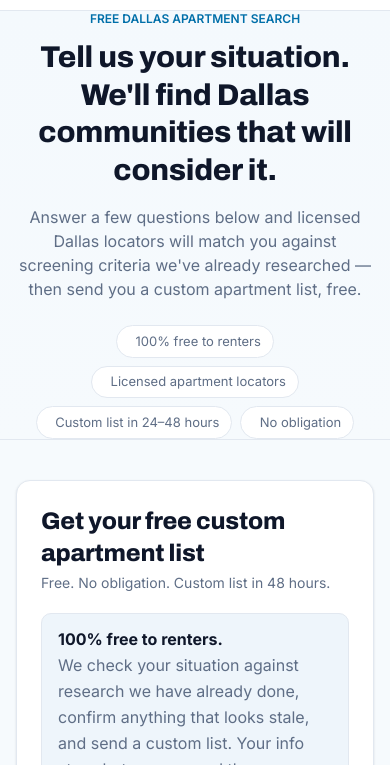
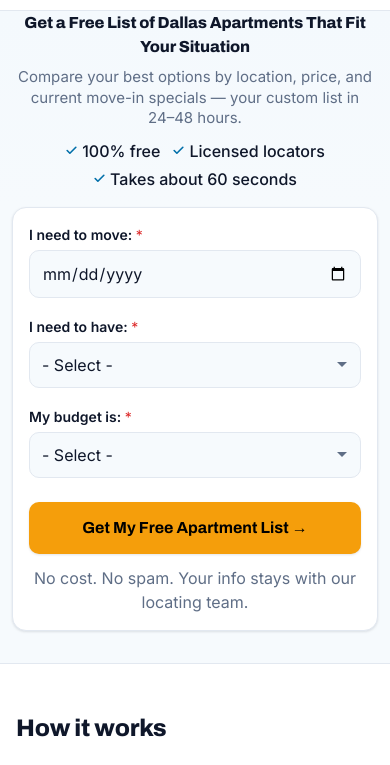
Before and after one commit to quad0028/dallasapartmentreviews, a plain HTML site: page index.html in a window 390 px wide. Shown: the part 62-827 px from the top of the page. Drawn offline with Linux system fonts and the light colour scheme.

Commit message:
Mobile-first CRO overhaul: form above the fold, tighter copy (#2)
- Compress hero to headline + one-line promise + inline trust row; on a
  390x844 phone the headline, all three initial fields, and the submit
  button are now all above the fold
- Name the deliverable everywhere: CTA is now 'Get My Free Apartment
  List', promise mentions location, price, and move-in specials
- Remove the in-card trust box, duplicate card title, and the
  browse-first exit link; add reassurance microcopy under the CTA and a
  repeat CTA after the FAQ
- Tighten How-it-works and FAQ copy; form fields, logic, and submission
  behavior unchanged (re-verified end to end)


Claude-Session: https://claude.ai/code/session_01TZ3EUtb126zygyEZCZgq9a

Co-authored-by: Ross Quade <ross@austinapartmentlocators.com>
Co-authored-by: Claude Fable 5 <noreply@anthropic.com>

```diff
--- a/index.html
+++ b/index.html
@@ -100,28 +100,24 @@
 </script>
 <main class="flex-1">
 
-<section class="hero-band border-b border-outline">
-  <div class="mx-auto max-w-3xl px-4 pt-12 pb-10 text-center">
-    <p class="text-xs font-semibold uppercase tracking-widest text-primary-600">Free Dallas apartment search</p>
-    <h1 class="heading-font mt-3 text-3xl leading-tight tracking-tight text-on-surface sm:text-4xl">
-      Tell us your situation. We'll find Dallas communities that will consider it.</h1>
-    <p class="mx-auto mt-4 max-w-xl text-on-surface-variant">
-      Answer a few questions below and licensed Dallas locators will match you against screening criteria
-      we've already researched — then send you a custom apartment list, free.</p>
-    <div class="mt-6 flex flex-wrap justify-center gap-2"><span class="trust-chip"><svg class="h-3.5 w-3.5" viewBox="0 0 24 24" fill="none" stroke="currentColor" stroke-width="2.5" stroke-linecap="round" stroke-linejoin="round" aria-hidden="true"><path d="M20 6 9 17l-5-5"/></svg>100% free to renters</span><span class="trust-chip"><svg class="h-3.5 w-3.5" viewBox="0 0 24 24" fill="none" stroke="currentColor" stroke-width="2.5" stroke-linecap="round" stroke-linejoin="round" aria-hidden="true"><path d="M20 6 9 17l-5-5"/></svg>Licensed apartment locators</span><span class="trust-chip"><svg class="h-3.5 w-3.5" viewBox="0 0 24 24" fill="none" stroke="currentColor" stroke-width="2.5" stroke-linecap="round" stroke-linejoin="round" aria-hidden="true"><path d="M20 6 9 17l-5-5"/></svg>Custom list in 24–48 hours</span><span class="trust-chip"><svg class="h-3.5 w-3.5" viewBox="0 0 24 24" fill="none" stroke="currentColor" stroke-width="2.5" stroke-linecap="round" stroke-linejoin="round" aria-hidden="true"><path d="M20 6 9 17l-5-5"/></svg>No obligation</span></div>
+<section class="hero-band">
+  <div class="mx-auto max-w-2xl px-4 pt-5 pb-4 text-center sm:pt-9 sm:pb-6">
+    <h1 class="heading-font text-[26px] leading-[1.15] tracking-tight text-on-surface sm:text-4xl">
+      Get a Free List of Dallas Apartments That Fit Your Situation</h1>
+    <p class="mx-auto mt-2 max-w-xl text-[15px] leading-snug text-on-surface-variant sm:text-base">
+      Compare your best options by location, price, and current move-in specials —
+      your custom list in 24&ndash;48 hours.</p>
+    <p class="mt-2.5 flex flex-wrap items-center justify-center gap-x-3 gap-y-1 text-[13px] font-medium text-on-surface-variant">
+      <span class="inline-flex items-center gap-1 text-on-surface"><svg width="13" height="13" style="flex-shrink:0;color:rgb(var(--lp-primary-600))" viewBox="0 0 24 24" fill="none" stroke="currentColor" stroke-width="3" stroke-linecap="round" stroke-linejoin="round" aria-hidden="true"><path d="M20 6 9 17l-5-5"/></svg>100% free</span>
+      <span class="inline-flex items-center gap-1 text-on-surface"><svg width="13" height="13" style="flex-shrink:0;color:rgb(var(--lp-primary-600))" viewBox="0 0 24 24" fill="none" stroke="currentColor" stroke-width="3" stroke-linecap="round" stroke-linejoin="round" aria-hidden="true"><path d="M20 6 9 17l-5-5"/></svg>Licensed locators</span>
+      <span class="inline-flex items-center gap-1 text-on-surface"><svg width="13" height="13" style="flex-shrink:0;color:rgb(var(--lp-primary-600))" viewBox="0 0 24 24" fill="none" stroke="currentColor" stroke-width="3" stroke-linecap="round" stroke-linejoin="round" aria-hidden="true"><path d="M20 6 9 17l-5-5"/></svg>Takes about 60 seconds</span>
+    </p>
   </div>
 </section>
 
 <section id="apartment-form" class="scroll-mt-24">
-  <div class="mx-auto max-w-2xl px-4 py-10">
-    <div class="form-card p-6 sm:p-8">
-      <h2 class="heading-font text-2xl text-on-surface">Get your free custom apartment list</h2>
-      <p class="mt-1 mb-5 text-sm text-on-surface-variant">Free. No obligation. Custom list in 48 hours.</p>
-      <div class="mb-5 rounded-btn border border-outline bg-surface-alt px-4 py-3 text-[13px] leading-relaxed text-on-surface-variant">
-        <strong class="block text-on-surface">100% free to renters.</strong>
-        We check your situation against research we have already done, confirm anything that looks stale,
-        and send a custom list. Your info stays between us and the communities you tour.
-      </div>
+  <div class="mx-auto max-w-2xl px-3 pb-8 sm:px-4 sm:pb-10">
+    <div class="form-card p-4 sm:p-8">
       <div class="apt-form">
 <form id="aptForm" method="POST" action="https://n8n.dentals.targetdial.co/webhook/NewWeb3" novalidate>
  <input type="hidden" name="referredBy" value="BROKER: Spirit Real Estate (TREC# 562021) REALTOR &amp; LOCATOR: the Dallas Second Chance Team MEMBER: NATIONAL ASSOCIATION OF APARTMENT LOCATORS. Upon client approval - you will be receiving the lease verification and invoice from Karla Robinson / Spirit Real Estate Group">
@@ -402,9 +398,11 @@
  </div>
 
  <div class="msg-error" id="formError"></div>
- <button type="submit" class="btn-submit" id="submitBtn">Get My Matches &gt;</button>
+ <button type="submit" class="btn-submit" id="submitBtn">Get My Free Apartment List &rarr;</button>
  </form>
       </div>
+      <p class="mt-3 text-center text-[13px] text-on-surface-variant">
+        No cost. No spam. Your info stays with our locating team.</p>
     </div>
   </div>
 </section>
@@ -412,17 +410,17 @@
 <section class="border-t border-outline bg-surface-container">
   <div class="mx-auto max-w-3xl px-4 py-12">
     <h2 class="heading-font text-2xl text-on-surface">How it works</h2>
-    <ol class="mt-6 space-y-6"><li class="flex gap-4"><span class="step-num">1</span><div><h3 class="heading-font text-lg text-on-surface">We review your situation</h3><p class="mt-1 text-sm text-on-surface-variant">Credit range, rental history, income, and area preferences. No judgment — we're building your profile so we can match accurately.</p></div></li><li class="flex gap-4"><span class="step-num">2</span><div><h3 class="heading-font text-lg text-on-surface">We match you against our research</h3><p class="mt-1 text-sm text-on-surface-variant">We check logged screening criteria and call properties directly if anything looks out of date. Not what the website says — what the leasing office actually approves right now.</p></div></li><li class="flex gap-4"><span class="step-num">3</span><div><h3 class="heading-font text-lg text-on-surface">You get a custom apartment list</h3><p class="mt-1 text-sm text-on-surface-variant">Within 24–48 hours on weekdays: a researched list of Dallas communities that fit your budget, timeline, and situation — with current pricing and any specials running.</p></div></li></ol>
+    <ol class="mt-6 space-y-6"><li class="flex gap-4"><span class="step-num">1</span><div><h3 class="heading-font text-lg text-on-surface">We review your situation</h3><p class="mt-1 text-sm text-on-surface-variant">Budget, timeline, credit, rental history. No judgment — it's how we match you accurately.</p></div></li><li class="flex gap-4"><span class="step-num">2</span><div><h3 class="heading-font text-lg text-on-surface">We verify with leasing offices</h3><p class="mt-1 text-sm text-on-surface-variant">We check what each community actually approves right now — not what its website says.</p></div></li><li class="flex gap-4"><span class="step-num">3</span><div><h3 class="heading-font text-lg text-on-surface">You get your free list</h3><p class="mt-1 text-sm text-on-surface-variant">Within 24–48 hours on weekdays: communities that fit you, with current pricing and move-in specials.</p></div></li></ol>
   </div>
 </section>
 <section class="border-t border-outline">
   <div class="mx-auto max-w-3xl px-4 py-12">
     <h2 class="heading-font text-2xl text-on-surface">Common questions</h2>
-    <dl class="mt-6 space-y-5 text-sm"><div><dt class="font-medium text-on-surface">How long until I hear back?</dt><dd class="mt-1 text-on-surface-variant">Most people get their custom list within 24–48 hours on weekdays. If you're moving soon, say so in the form — urgent timelines get prioritized.</dd></div><div><dt class="font-medium text-on-surface">Does it cost anything?</dt><dd class="mt-1 text-on-surface-variant">No. Filling out the form and getting your list costs you nothing — apartment locating is free to renters. The service is paid by the communities, never by you.</dd></div><div><dt class="font-medium text-on-surface">What should I include so the list actually helps?</dt><dd class="mt-1 text-on-surface-variant">Your budget range, the unit size you need, your ideal move-in date, and the areas of Dallas you're open to. The more honest you are about credit or rental history, the more accurate your matches.</dd></div><div><dt class="font-medium text-on-surface">Will I hear from more than one place?</dt><dd class="mt-1 text-on-surface-variant">You may be connected with one or more communities depending on what fits your budget, size, and timeline. We're matching you, not blasting your info to every leasing office in Dallas.</dd></div></dl>
-    <div class="mt-8 rounded-card border border-outline bg-surface-container p-5 text-center text-sm text-on-surface-variant">
-      Prefer to browse first? See rankings and reviews at
-      <a class="font-semibold text-primary-600 hover:underline" href="https://dallasapartmentreviews.com/">DallasApartmentReviews.com</a>
-      or <a class="font-semibold text-primary-600 hover:underline" href="tel:469-283-3766">call 469-283-3766</a>.
+    <dl class="mt-6 space-y-5 text-sm"><div><dt class="font-medium text-on-surface">Does it cost anything?</dt><dd class="mt-1 text-on-surface-variant">No. Apartment locating is free to renters — communities pay the service, never you.</dd></div><div><dt class="font-medium text-on-surface">How fast do I get my list?</dt><dd class="mt-1 text-on-surface-variant">Within 24–48 hours on weekdays. Moving urgently? Say so in the form — tight timelines get prioritized.</dd></div><div><dt class="font-medium text-on-surface">Why do you ask about credit and rental history?</dt><dd class="mt-1 text-on-surface-variant">The more honest your answers, the more accurate your list. We only include communities that actually approve situations like yours.</dd></div><div><dt class="font-medium text-on-surface">Who sees my info?</dt><dd class="mt-1 text-on-surface-variant">Our locating team, and only the communities you choose to tour. We match you — we don't blast your info to every leasing office in Dallas.</dd></div></dl>
+    <div class="mt-8 text-center">
+      <a href="#apartment-form" class="inline-block rounded-btn px-8 py-3.5 text-base font-bold shadow-card"
+         style="background:rgb(var(--lp-accent-500));color:rgb(var(--lp-on-accent))">Get My Free Apartment List &rarr;</a>
+      <p class="mt-2 text-[13px] text-on-surface-variant">Free &middot; no obligation &middot; takes about 60 seconds</p>
     </div>
   </div>
 </section>
```
